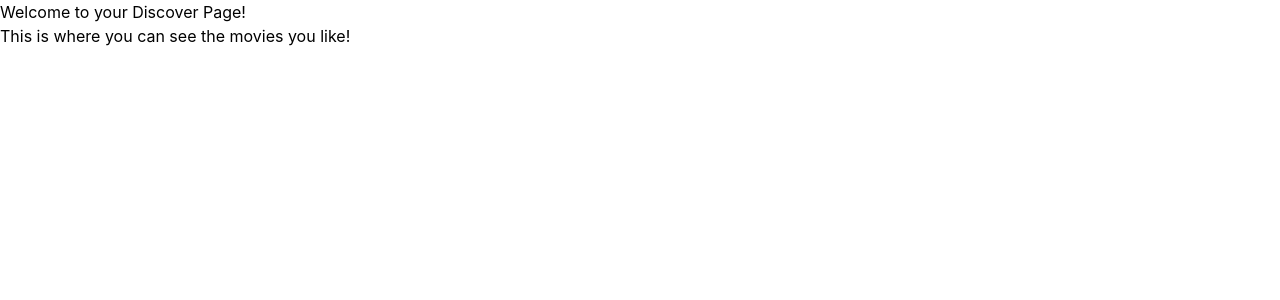
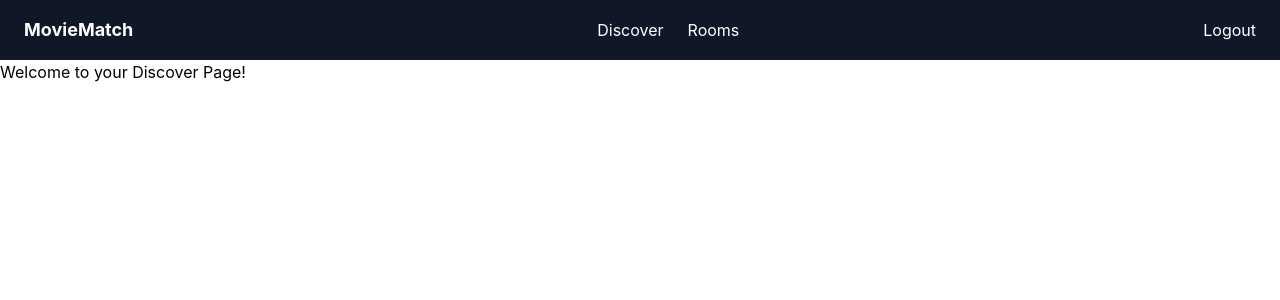
Before and after one commit to mmazzet/movie-match-app, a React (Vite) app in the folder frontend/: page /discover in a window 1280 px wide. Shown: the top 300 px of the page. Built offline with nearby package versions, Linux system fonts and the light colour scheme; no server answers; sample sign-in values are in the browser's storage.

Commit message:
add basic navbar

```diff
--- /dev/null
+++ b/frontend/src/components/Navbar.tsx
@@ -0,0 +1,23 @@
+import { Link } from 'react-router-dom'
+import useAuth from '../hooks/useAuth'
+
+export function Navbar() {
+  const { handleLogout } = useAuth()
+
+  return (
+    <nav className="flex items-center justify-between px-6 py-4 bg-gray-900 text-white">
+      <span className="font-bold text-lg">MovieMatch</span>
+      <div className="flex gap-6">
+        <Link to="/discover" className="hover:text-gray-300">
+          Discover
+        </Link>
+        <Link to="/rooms" className="hover:text-gray-300">
+          Rooms
+        </Link>
+      </div>
+      <button onClick={handleLogout} className="hover:text-gray-300">
+        Logout
+      </button>
+    </nav>
+  )
+}
--- a/frontend/src/components/ProtectedRoute.tsx
+++ b/frontend/src/components/ProtectedRoute.tsx
@@ -1,19 +1,25 @@
-import { Navigate } from "react-router-dom"
-import useAuth from "../hooks/useAuth"
+import { Navigate } from 'react-router-dom'
+import useAuth from '../hooks/useAuth'
+import { Navbar } from './Navbar'
 
 export function ProtectedRoute({ children }: { children: React.ReactNode }) {
   const { token, isLoading } = useAuth()
 
   if (isLoading) {
-    console.log("ProtectedRoute: still loading auth...")
+    console.log('ProtectedRoute: still loading auth...')
     return <div>Loading...</div>
   }
 
   if (!token) {
-    console.log("ProtectedRoute: no token, redirecting to /login")
+    console.log('ProtectedRoute: no token, redirecting to /login')
     return <Navigate to="/login" replace />
   }
 
-  console.log("ProtectedRoute: token found, rendering page")
-  return <>{children}</>
+  console.log('ProtectedRoute: token found, rendering page')
+  return (
+    <>
+      <Navbar />
+      {children}
+    </>
+  )
 }
--- a/frontend/src/pages/DiscoverPage.tsx
+++ b/frontend/src/pages/DiscoverPage.tsx
@@ -2,7 +2,6 @@ function DiscoverPage() {
   return (
     <div>
       <h1>Welcome to your Discover Page!</h1>
-      <p>This is where you can see the movies you like!</p>
     </div>
   )
 }
```
